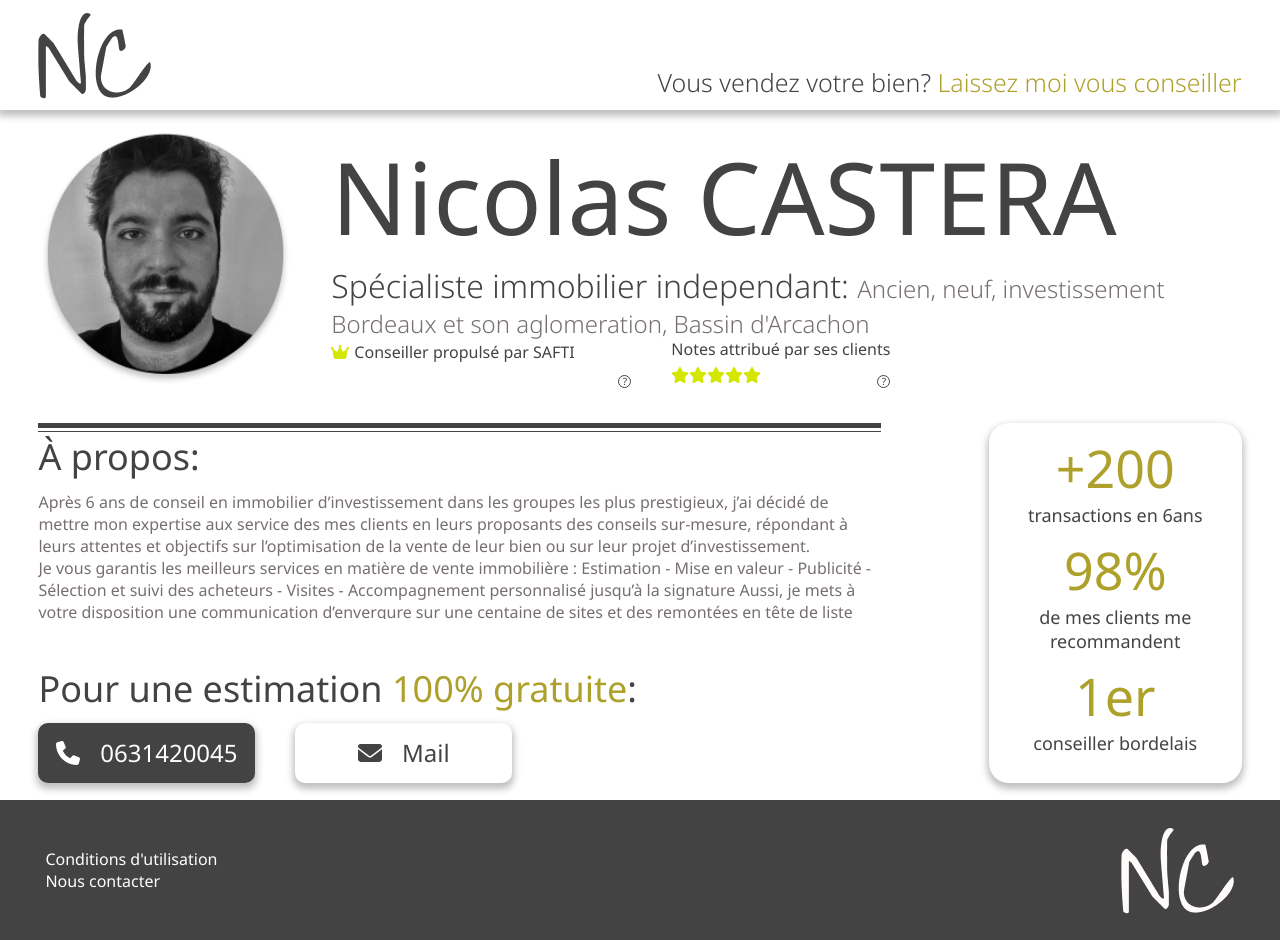
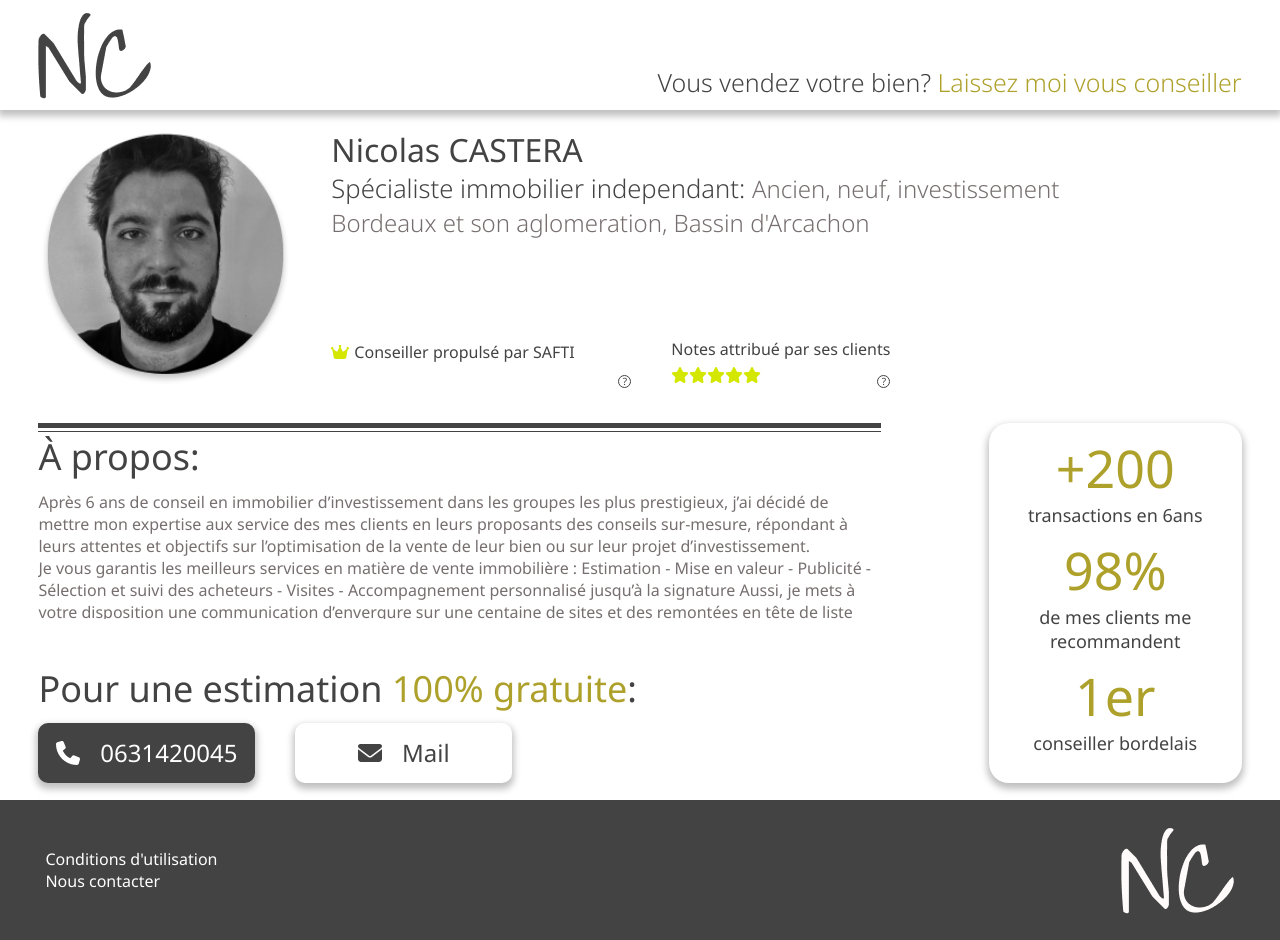
Before and after one commit to magicniclus/monIndependant, a React (Create React App) app: page / in a window 1280 px wide. Built offline with nearby package versions, Linux system fonts and the light colour scheme.

Commit message:
Update setting.scss

```diff
--- a/src/styles/setting.scss
+++ b/src/styles/setting.scss
@@ -4,8 +4,8 @@ $clearPrimary: white;
 $goldPrimary: #AEA12B;
 $yellow: #D4E700;
 
-$fontH1: 100px;
-$fontH2: clamp(20px, 3vw, 32px);
+$fontH1: 64 px;
+$fontH2: clamp(20px, 2vw, 32px);
 $fontH3: 36px;
 $p: 16px;
 $pSecondary: 24px;
```
